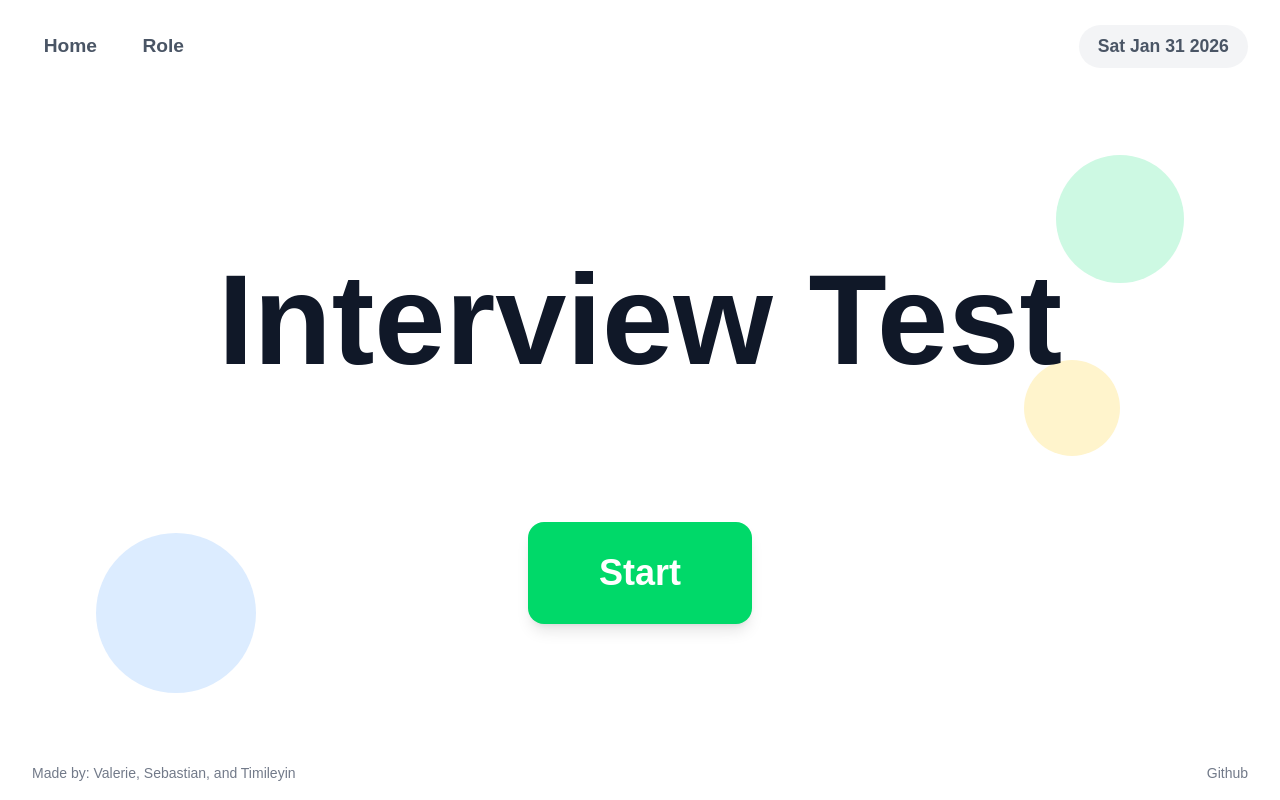
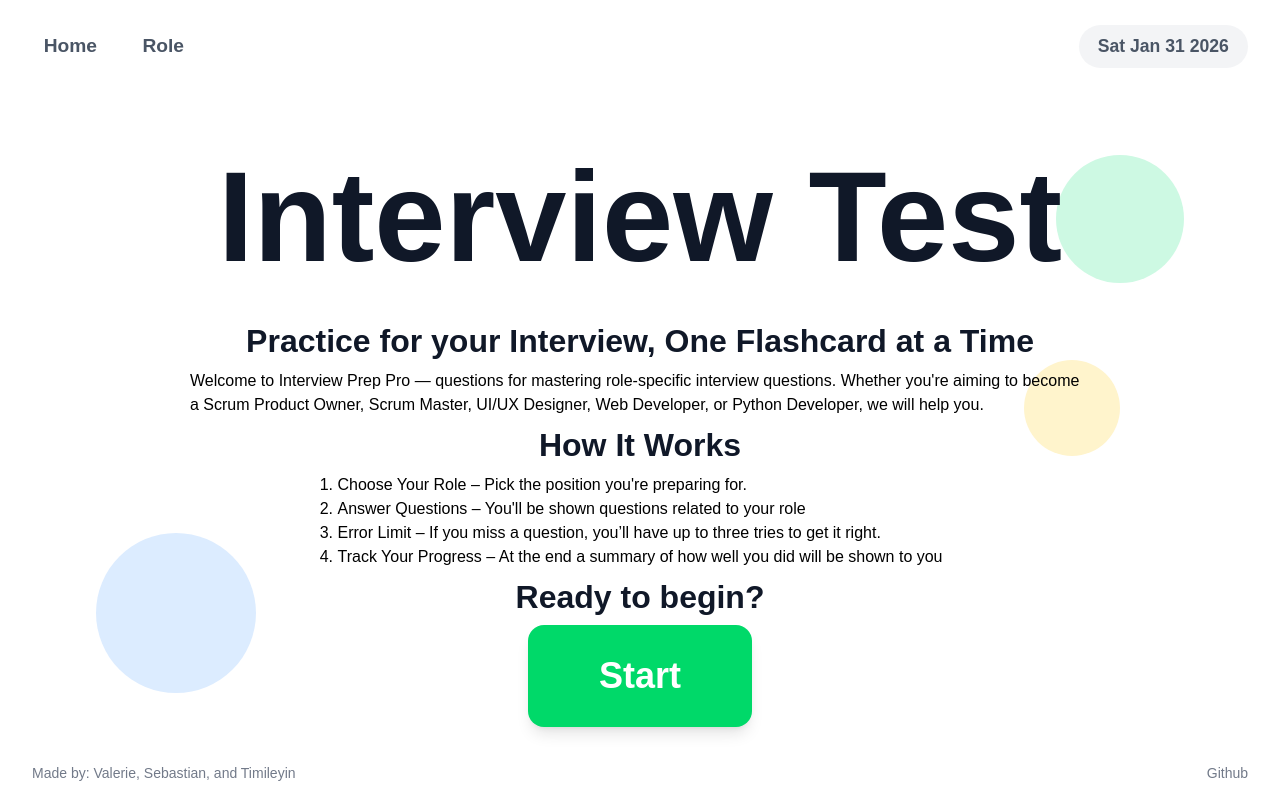
Before and after one commit to chingu-voyages/V59-tier1-team-03, a React (Vite) app: page / in a window 1280 px wide. Built offline with nearby package versions, Linux system fonts and the light colour scheme.

Commit message:
Added some Text to Landing Page, Made RoleSelection functional and send a variable to Questions page.

```diff
--- a/src/App.jsx
+++ b/src/App.jsx
@@ -15,6 +15,7 @@ const App = () => {
         <Route path="/" element={<Home/>}/>
         <Route path="/roles" element={<RoleSelection/>}/>
         <Route path="/questions" element={<Questions/>}/>
+        <Route path="/questions/:role" element={<Questions/>}/>
       </Routes>
 
       <Footer />
--- a/src/components/roleSelection/roleCheckbox.jsx
+++ b/src/components/roleSelection/roleCheckbox.jsx
@@ -1,14 +1,19 @@
 import React from "react";
+import Checkmark from "../checkmark";
 
-const RoleCheckbox = props => {
+const RoleCheckbox = ({handleSelection, option, selected}) => {
     return (
         <>
-            <label className="role-option-wrapper" for={props.option}>
-                {/*<input className="checkbox" type="checkbox" id={props.option}/>*/}
-                <div className="role-checkbox-container">
+            <div onClick=
+            {e => handleSelection(option)}
+            className={`role-option-wrapper ${selected? "role-option-wrapper--selected" : ""}`} >
+                <div className={`role-checkbox-container ${selected? "role-checkbox-container--selected" : ""}`}>
+                    {
+                        (selected) ? <Checkmark /> : <></>
+                    }
                 </div>
-                {props.option}
-            </label>
+                {option}
+            </div>
         </>
     )
 }
--- a/src/index.css
+++ b/src/index.css
@@ -44,6 +44,10 @@ button:hover {
 
 .checkmark {
 
+}
+
+ol{
+  list-style: decimal;
 }
 
 /********** LANDING PAGE **************/
@@ -106,7 +110,7 @@ header {
   justify-content: space-around;
   position: absolute;
   inset: 0;
-  z-index: 0;
+  z-index: -1;
   pointer-events: none;
   flex-direction: column;
 }
@@ -168,6 +172,10 @@ header {
 
 .main-title {
   font-size: clamp(3rem, 17vw, 8rem);
+}
+
+.main-text{
+  max-width: 900px;
 }
 
 .start-button {
@@ -236,6 +244,31 @@ footer {
   margin: 0.4rem 0rem;
   gap: 1.25rem;
 }
+.role-option-wrapper--selected{
+  border: 3px solid #00c950;
+  border-radius: 0.25rem;
+  background-color: #f0fdf4;
+}
+
+.role-checkbox-container {
+  min-width: 2rem;
+  min-height: 2rem;
+  border: 3px solid #d1d5dc;
+  border-radius: 1rem;
+}
+
+.role-checkbox-container--selected {
+  min-width: 2rem;
+  min-height: 2rem;
+  border: 3px solid #00c950;
+  border-radius: 1.5rem;
+  background-color: #00c950;
+  display: flex;
+  align-items: center;
+  justify-content: center;
+  color: white;
+}
+
 .checkbox{
   margin: 0.5rem;
   width: 1.5rem;
@@ -336,13 +369,6 @@ footer {
   border-radius: 0.25rem;
 }
 
-.role-checkbox-container {
-  min-width: 2rem;
-  min-height: 2rem;
-  border: 3px solid #d1d5dc;
-  border-radius: 1rem;
-}
-
 .checkbox-container-active { /* after an answer is selected */
   min-width: 2rem;
   min-height: 2rem;
--- a/src/pages/Home.jsx
+++ b/src/pages/Home.jsx
@@ -9,6 +9,22 @@ const Home = () => {
             <BubbleBackground1 />
             <div className="landing-hero">
                 <h1 className="main-title">Interview Test</h1>
+                <h2>
+                    Practice for your Interview, One Flashcard at a Time
+                </h2>
+                <p className="main-text">
+                    Welcome to Interview Prep Pro — questions for mastering role-specific interview questions. Whether you're aiming to become a Scrum Product Owner, Scrum Master, UI/UX Designer, Web Developer, or Python Developer, we will help you.
+                </p>
+                <h2>
+                    How It Works
+                </h2>
+                <ol>
+                    <li>Choose Your Role – Pick the position you're preparing for.</li>
+                    <li>Answer Questions – You'll be shown questions related to  your role</li>
+                    <li>Error Limit – If you miss a question, you’ll have up to three tries to get it right.</li>
+                    <li>Track Your Progress – At the end a summary of how well you did will be shown to you</li>
+                </ol>
+                <h2>Ready to begin?</h2>
                 <Link to="/roles"><button className="start-button">Start</button></Link>
             </div>
         </div>
--- a/src/pages/Questions.jsx
+++ b/src/pages/Questions.jsx
@@ -1,8 +1,14 @@
 import React from 'react'
 import Checkmark from '../components/checkmark'
 import Answerbubble from '../components/question-page/answer-bubble'
+import { useParams } from 'react-router-dom'
 
 const Questions = () => {
+
+  const role = useParams();
+  console.log(role);
+
+
   return (
     <>
       <div className="question-main">
--- a/src/pages/Roles.jsx
+++ b/src/pages/Roles.jsx
@@ -1,8 +1,19 @@
-import React from "react";
+import React, { useState } from "react";
 import RoleCheckbox from "../components/roleSelection/roleCheckbox";
 import {Link} from 'react-router-dom'
 
 const RoleSelection = () => {
+    const roles = ["Scrum Master", "Product Owner", "UI UX Designer", "Web Developer", "Python Developer"]
+
+    const [selectedOption, setSelectedOption] = useState()
+    const handleSelection = role =>{
+        if(selectedOption == role){
+            setSelectedOption()
+        }else{
+            setSelectedOption(role);
+        }
+    }
+
     return (
     <>
         <div className="select-role-wrapper">
@@ -10,13 +21,13 @@ const RoleSelection = () => {
                 Select a Role
             </h2>
             <div className="role-list">
-                <RoleCheckbox option="Scrum Master" />
-                <RoleCheckbox option="Product Owner" />
-                <RoleCheckbox option="UI/UX Designer" />
-                <RoleCheckbox option="Web Developer" />
-                <RoleCheckbox option="Python Developer" />
+                {
+                    roles.map(
+                        role => <RoleCheckbox selected={role==selectedOption? true : false} key={role} option={role} handleSelection={handleSelection}/>
+                    )
+                }
             </div>
-            <Link to="/questions"><button className="button">Continue</button></Link>
+            <Link to={"/questions/"+selectedOption}><button className="button">Continue</button></Link>
         </div>
     </>
     )
```
Also changed, not shown: 1 other file (tests, documents, lock files or other folders).
